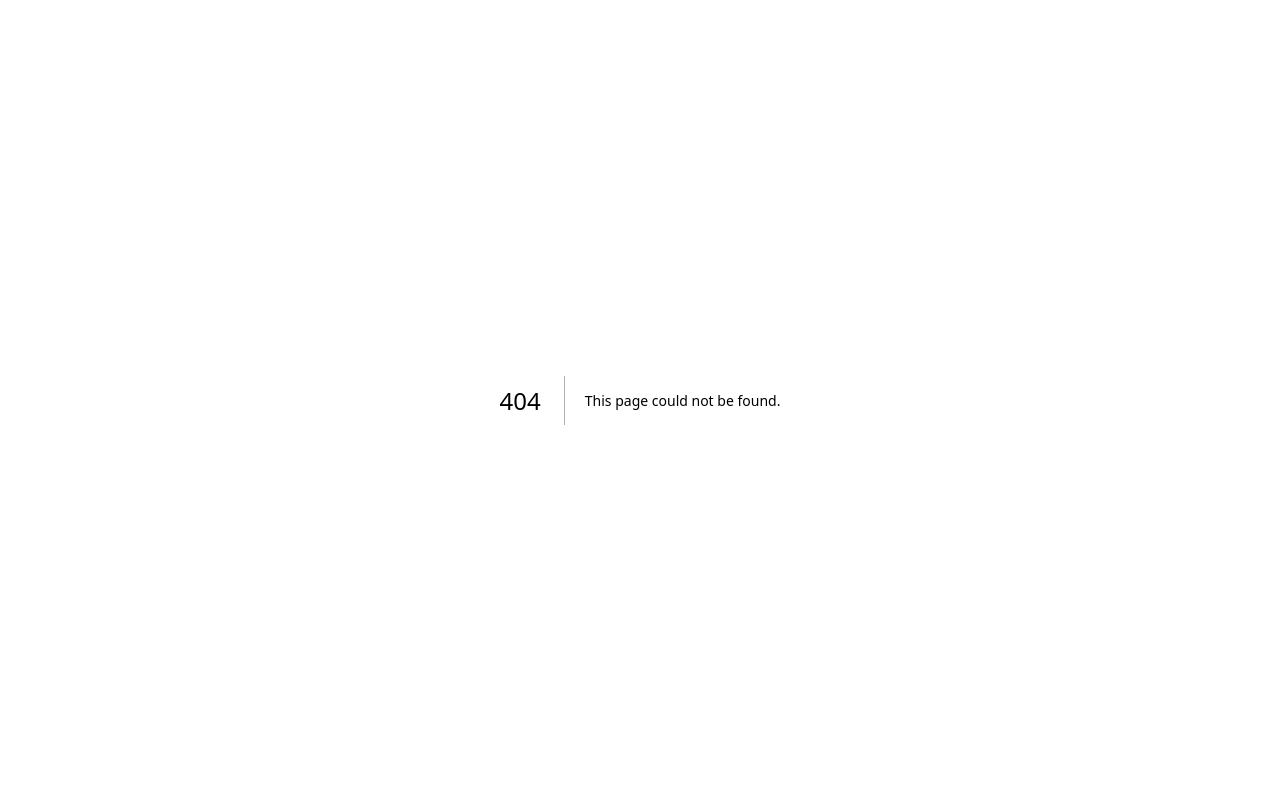
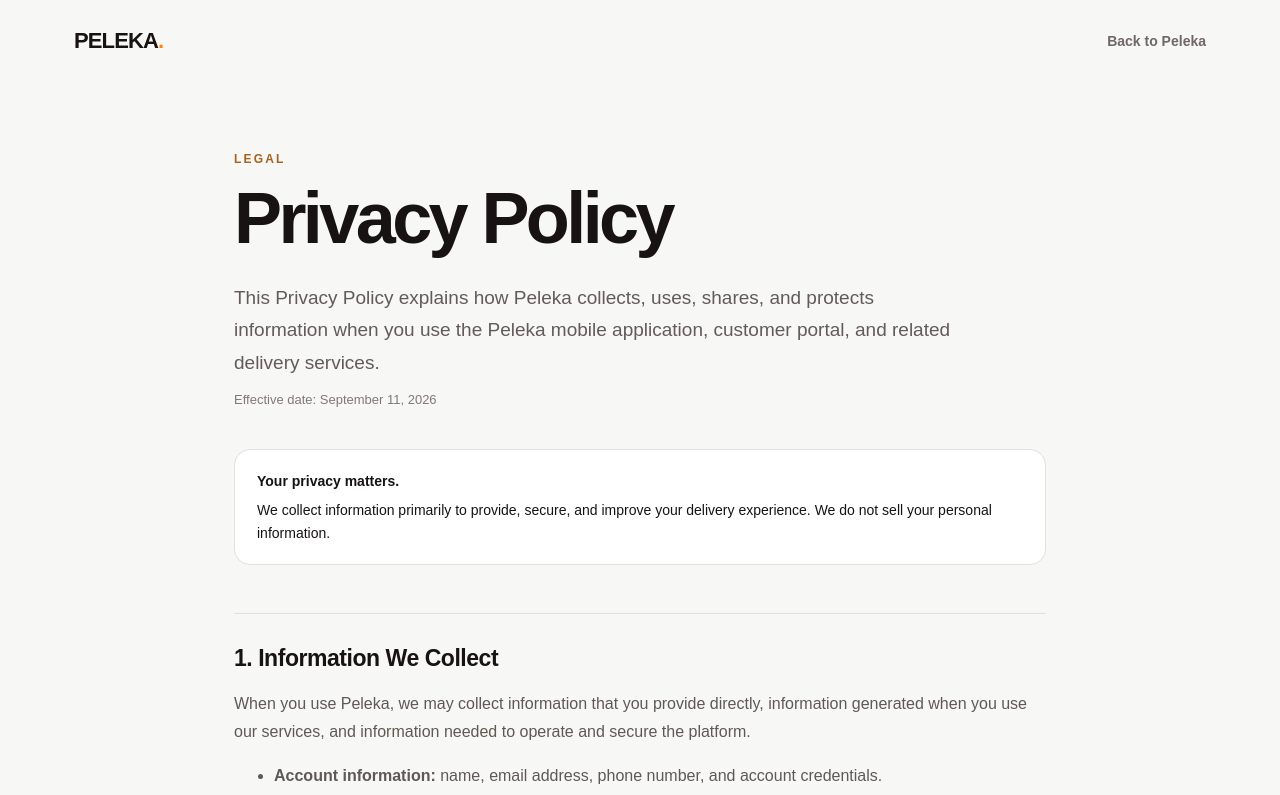
Before and after one commit to jean-yves1994/peleka-client-web-portal, a Next.js app: page /privacy-policy in a window 1280 px wide. Before the commit this address had no page. Shown: the top 795 px of the page. Built offline with nearby package versions, Linux system fonts and the light colour scheme.

Commit message:
feat: add public privacy policy page for Play Store

```diff
--- /dev/null
+++ b/src/app/privacy-policy/page.js
@@ -0,0 +1,294 @@
+import Link from "next/link";
+
+const sections = [
+  {
+    title: "1. Information We Collect",
+    body: (
+      <>
+        <p>
+          When you use Peleka, we may collect information that you provide directly,
+          information generated when you use our services, and information needed to
+          operate and secure the platform.
+        </p>
+        <ul>
+          <li><strong>Account information:</strong> name, email address, phone number, and account credentials.</li>
+          <li><strong>Shipment information:</strong> pickup and delivery locations, recipient details, parcel details, shipment status, and tracking information.</li>
+          <li><strong>Location information:</strong> location information when you choose to use location-based features such as selecting your current pickup location.</li>
+          <li><strong>Payment information:</strong> payment and transaction information needed to process shipment payments. Payment details may be processed by our payment service providers.</li>
+          <li><strong>Support and communications:</strong> information you provide when contacting us or requesting assistance.</li>
+          <li><strong>Technical information:</strong> information such as device, browser, application, network, and usage information that may be generated when you use Peleka.</li>
+        </ul>
+      </>
+    ),
+  },
+  {
+    title: "2. How We Use Your Information",
+    body: (
+      <>
+        <p>We use information we collect to:</p>
+        <ul>
+          <li>Create and manage your Peleka account.</li>
+          <li>Create, process, assign, track, and complete shipments.</li>
+          <li>Provide shipment pricing, payment processing, and transaction records.</li>
+          <li>Provide shipment tracking and delivery updates.</li>
+          <li>Provide pickup and delivery services and proof of delivery.</li>
+          <li>Respond to support requests and communicate about your account or shipments.</li>
+          <li>Maintain the security, reliability, and performance of Peleka.</li>
+          <li>Detect, prevent, and investigate fraud, abuse, or unauthorized activity.</li>
+          <li>Comply with applicable legal and regulatory obligations.</li>
+        </ul>
+      </>
+    ),
+  },
+  {
+    title: "3. Location Information",
+    body: (
+      <p>
+        Peleka may request access to your device location when you use a feature that
+        needs it, such as choosing your current location for a shipment. Location access
+        is used to provide the requested service and is not required for features that do
+        not need location information. You can manage location permissions through your
+        device settings.
+      </p>
+    ),
+  },
+  {
+    title: "4. How We Share Information",
+    body: (
+      <>
+        <p>
+          We do not sell your personal information. We may share information when it is
+          necessary to provide Peleka services or comply with applicable requirements,
+          including with:
+        </p>
+        <ul>
+          <li><strong>Delivery personnel and service providers:</strong> information needed to collect and deliver shipments.</li>
+          <li><strong>Payment providers:</strong> information required to process and verify payments.</li>
+          <li><strong>Technology and infrastructure providers:</strong> providers that help us host, secure, operate, and maintain the service.</li>
+          <li><strong>Authorities or other parties when required:</strong> where disclosure is required by law or is necessary to protect rights, safety, or the integrity of the service.</li>
+        </ul>
+      </>
+    ),
+  },
+  {
+    title: "5. Data Security",
+    body: (
+      <p>
+        We use reasonable technical and organizational measures designed to protect your
+        information against unauthorized access, loss, misuse, alteration, or disclosure.
+        No internet-based service can guarantee absolute security, so you should also use
+        a strong password and keep your account credentials confidential.
+      </p>
+    ),
+  },
+  {
+    title: "6. Data Retention",
+    body: (
+      <p>
+        We retain personal information for as long as reasonably necessary to provide our
+        services, maintain business and transaction records, resolve disputes, prevent
+        abuse, and meet legal or regulatory obligations. When information is no longer
+        required, we may delete or anonymize it in accordance with our retention practices.
+      </p>
+    ),
+  },
+  {
+    title: "7. Your Choices and Rights",
+    body: (
+      <p>
+        Depending on applicable law, you may have rights to access, correct, update, or
+        request deletion of your personal information, and to withdraw certain permissions
+        such as device location access. You can also contact us if you have questions about
+        how your information is used. Some information may need to be retained where we have
+        a legal or legitimate reason to do so.
+      </p>
+    ),
+  },
+  {
+    title: "8. Children's Privacy",
+    body: (
+      <p>
+        Peleka is intended for general users of courier and delivery services and is not
+        directed to children. We do not knowingly collect personal information from children
+        in violation of applicable law.
+      </p>
+    ),
+  },
+  {
+    title: "9. Third-Party Services",
+    body: (
+      <p>
+        Peleka may use third-party services for functions such as payment processing,
+        hosting, analytics, communications, maps, and other infrastructure. Those providers
+        may process information according to their own privacy policies and the services they
+        provide to Peleka.
+      </p>
+    ),
+  },
+  {
+    title: "10. Changes to This Privacy Policy",
+    body: (
+      <p>
+        We may update this Privacy Policy from time to time as Peleka, our services, or
+        applicable requirements change. The updated version will be published on this page
+        with a revised effective date.
+      </p>
+    ),
+  },
+  {
+    title: "11. Contact Us",
+    body: (
+      <p>
+        If you have questions, requests, or concerns about this Privacy Policy or the way
+        Peleka handles personal information, please contact Peleka through the customer
+        support channels provided in the Peleka application or customer portal.
+      </p>
+    ),
+  },
+];
+
+export default function PrivacyPolicy() {
+  return (
+    <main style={styles.page}>
+      <header style={styles.header}>
+        <Link href="/" className="brand" style={styles.brand}>
+          PELEKA<span>.</span>
+        </Link>
+        <Link href="/" style={styles.backLink}>
+          Back to Peleka
+        </Link>
+      </header>
+
+      <article style={styles.article}>
+        <div style={styles.kicker}>LEGAL</div>
+        <h1 style={styles.title}>Privacy Policy</h1>
+        <p style={styles.intro}>
+          This Privacy Policy explains how Peleka collects, uses, shares, and protects
+          information when you use the Peleka mobile application, customer portal, and
+          related delivery services.
+        </p>
+        <p style={styles.updated}>Effective date: September 11, 2026</p>
+
+        <div style={styles.notice}>
+          <strong>Your privacy matters.</strong>
+          <span>
+            We collect information primarily to provide, secure, and improve your delivery
+            experience. We do not sell your personal information.
+          </span>
+        </div>
+
+        {sections.map((section) => (
+          <section key={section.title} style={styles.section}>
+            <h2 style={styles.heading}>{section.title}</h2>
+            <div style={styles.body}>{section.body}</div>
+          </section>
+        ))}
+      </article>
+
+      <footer style={styles.footer}>
+        <Link href="/" className="brand" style={styles.brand}>
+          PELEKA<span>.</span>
+        </Link>
+        <span>Delivery that moves with you.</span>
+      </footer>
+    </main>
+  );
+}
+
+const styles = {
+  page: {
+    minHeight: "100vh",
+    background: "#f7f7f5",
+    color: "#171313",
+  },
+  header: {
+    maxWidth: 1180,
+    margin: "0 auto",
+    padding: "28px 24px",
+    display: "flex",
+    alignItems: "center",
+    justifyContent: "space-between",
+  },
+  brand: {
+    textDecoration: "none",
+    color: "#171313",
+    fontWeight: 800,
+    letterSpacing: "-0.04em",
+    fontSize: 22,
+  },
+  backLink: {
+    color: "#6f6864",
+    textDecoration: "none",
+    fontSize: 14,
+    fontWeight: 600,
+  },
+  article: {
+    maxWidth: 860,
+    margin: "0 auto",
+    padding: "70px 24px 100px",
+  },
+  kicker: {
+    fontSize: 12,
+    fontWeight: 800,
+    letterSpacing: "0.18em",
+    color: "#a76220",
+    marginBottom: 16,
+  },
+  title: {
+    fontSize: "clamp(42px, 7vw, 72px)",
+    lineHeight: 1,
+    letterSpacing: "-0.05em",
+    margin: 0,
+  },
+  intro: {
+    maxWidth: 720,
+    fontSize: 19,
+    lineHeight: 1.7,
+    color: "#625b57",
+    margin: "28px 0 12px",
+  },
+  updated: {
+    fontSize: 13,
+    color: "#817975",
+    marginBottom: 42,
+  },
+  notice: {
+    display: "flex",
+    flexDirection: "column",
+    gap: 7,
+    padding: "20px 22px",
+    marginBottom: 48,
+    borderRadius: 16,
+    background: "#fff",
+    border: "1px solid #e5dfdb",
+    fontSize: 14,
+    lineHeight: 1.6,
+  },
+  section: {
+    padding: "30px 0",
+    borderTop: "1px solid #e5dfdb",
+  },
+  heading: {
+    fontSize: 23,
+    lineHeight: 1.3,
+    letterSpacing: "-0.02em",
+    margin: "0 0 14px",
+  },
+  body: {
+    color: "#5f5955",
+    fontSize: 16,
+    lineHeight: 1.75,
+  },
+  footer: {
+    maxWidth: 1180,
+    margin: "0 auto",
+    padding: "28px 24px 44px",
+    borderTop: "1px solid #e5dfdb",
+    display: "flex",
+    alignItems: "center",
+    justifyContent: "space-between",
+    gap: 20,
+    color: "#817975",
+    fontSize: 13,
+  },
+};
```
